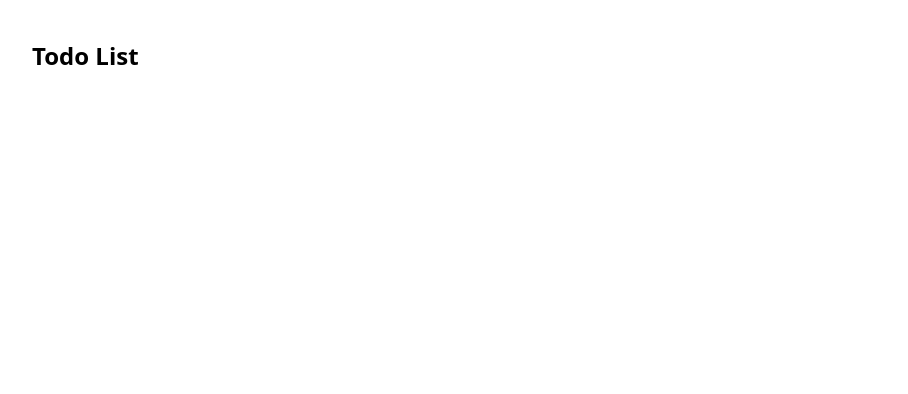
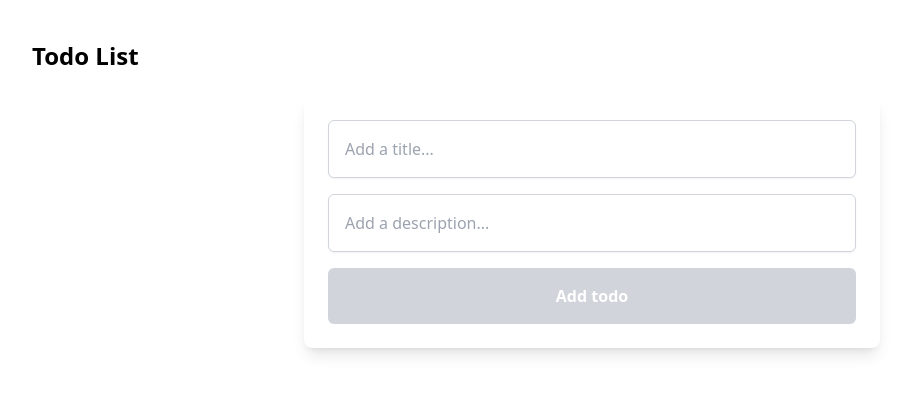
Before and after one commit to abdulladone94/todo-list-react-context, a React (Vite) app: page / in a window 1280 px wide. Shown: the top 394 px of the page, without its empty margins (48-956 px from the left). Built offline with nearby package versions, Linux system fonts and the light colour scheme.

Commit message:
created add todo form

```diff
--- a/src/App.jsx
+++ b/src/App.jsx
@@ -1,7 +1,10 @@
+import AddTodo from './components/AddTodo';
+
 function App() {
   return (
     <div className="flex flex-col gap-y-2 mx-auto mt-10 px-20">
       <h1 className="text-2xl font-bold mb-4">Todo List</h1>
+      <AddTodo />
     </div>
   );
 }
--- /dev/null
+++ b/src/components/AddTodo/index.jsx
@@ -0,0 +1,58 @@
+import React, { useState } from 'react';
+import { useTodos } from '../../contexts/TodoContext';
+
+const AddTodo = () => {
+  const [title, setTitle] = useState('');
+  const [description, setDescription] = useState('');
+  const [showError, setShowError] = useState(false);
+  const { addTodo } = useTodos();
+
+  const submitHandler = (e) => {
+    e.preventDefault();
+    if (!title.trim() || !description.trim()) {
+      setShowError(true);
+      return;
+    }
+    setShowError(false);
+    addTodo({ title, description });
+    setTitle('');
+    setDescription('');
+  };
+
+  return (
+    <form
+      onSubmit={submitHandler}
+      className="bg-white shadow-lg rounded-lg p-6 max-w-full sm:max-w-lg lg:max-w-xl mx-auto space-y-4"
+    >
+      <input
+        type="text"
+        value={title}
+        className="form-input w-full rounded-md border border-gray-300 shadow-sm p-4 focus:ring-2 focus:ring-blue-500"
+        placeholder="Add a title..."
+        onChange={(e) => setTitle(e.target.value)}
+      />
+      <input
+        type="text"
+        value={description}
+        className="form-input w-full rounded-md border border-gray-300 shadow-sm p-4 focus:ring-2 focus:ring-blue-500"
+        placeholder="Add a description..."
+        onChange={(e) => setDescription(e.target.value)}
+      />
+      {showError && (
+        <p className="text-red-500 text-sm">Both fields are required.</p>
+      )}
+      <button
+        type="submit"
+        className={`w-full ${
+          !title.trim() || !description.trim()
+            ? 'bg-gray-300 cursor-not-allowed'
+            : 'bg-blue-500 hover:bg-blue-600'
+        } text-white font-bold rounded-md p-4 transition-colors duration-200`}
+      >
+        Add todo
+      </button>
+    </form>
+  );
+};
+
+export default AddTodo;
--- a/src/contexts/TodoContext/index.jsx
+++ b/src/contexts/TodoContext/index.jsx
@@ -5,8 +5,29 @@ const TodoContext = createContext();
 export const TodoProvider = ({ children }) => {
   const [todos, setTodos] = useState([]);
 
+  const addTodo = ({ title, description }) => {
+    const newTodo = { title, description, completed: false };
+    setTodos([...todos, newTodo]);
+  };
+
+  const toggleTodo = (index) => {
+    const newTodos = todos.map((todo, i) => {
+      if (i === index) {
+        return {
+          ...todo,
+          completed: !todo.completed,
+          completedAt: !todo.completed ? new Date().toISOString() : null,
+        };
+      }
+      return todo;
+    });
+    setTodos(newTodos);
+  };
+
   return (
-    <TodoContext.Provider value={{ todos }}>{children}</TodoContext.Provider>
+    <TodoContext.Provider value={{ todos, addTodo, toggleTodo }}>
+      {children}
+    </TodoContext.Provider>
   );
 };
 
```
